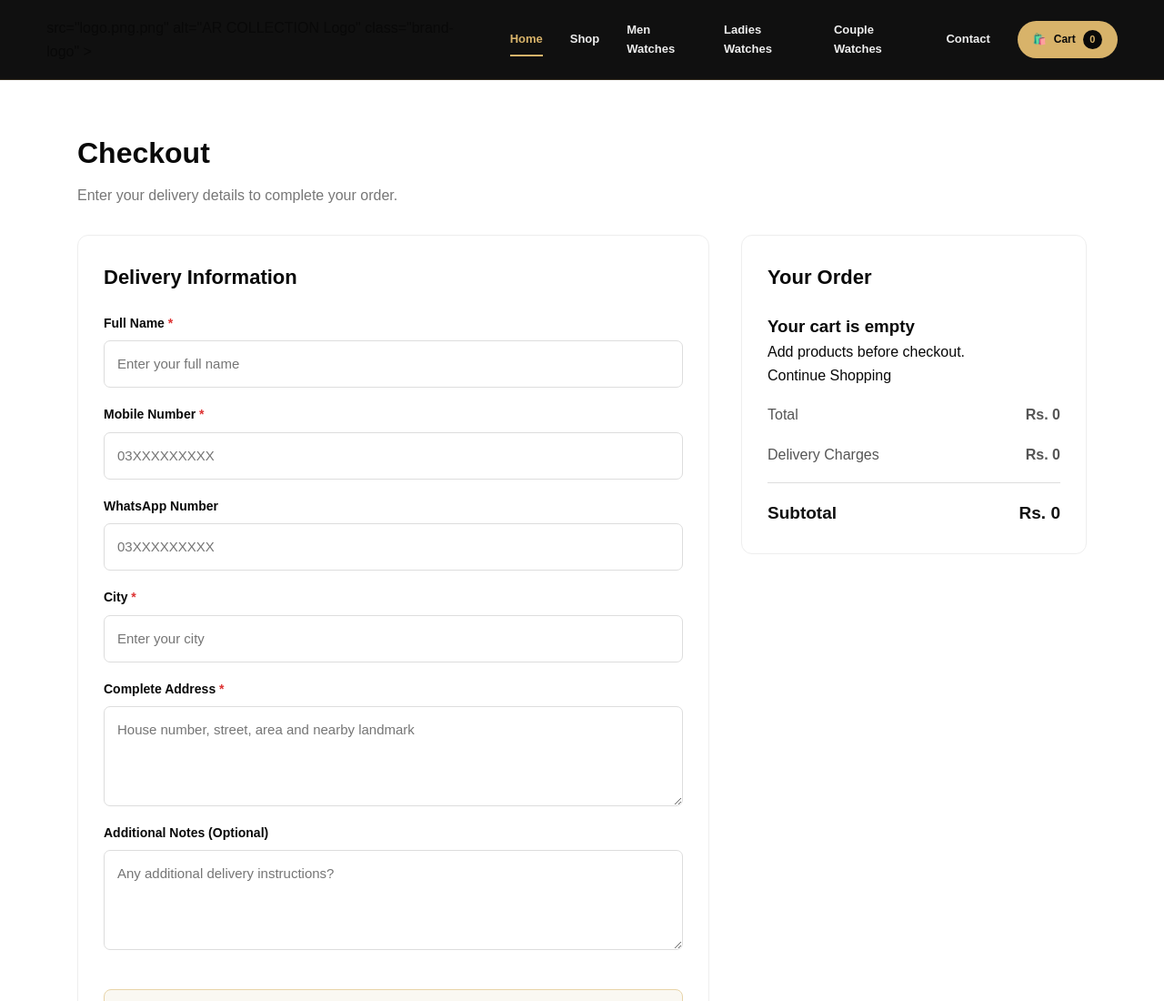
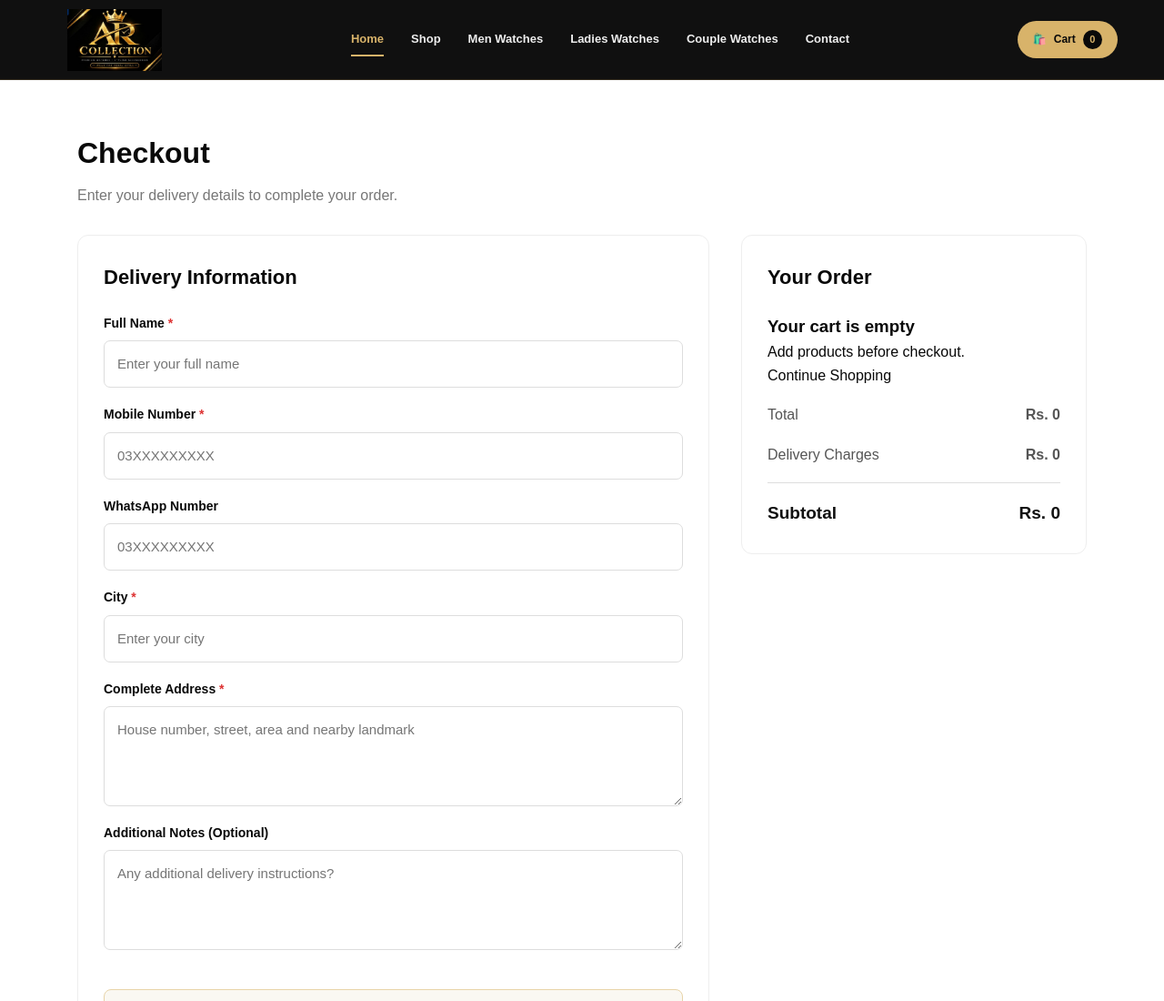
Before and after one commit to modammadwasif-creator/AR-COLLECTION-, a plain HTML site: page checkout.html in a window 1280 px wide. Shown: the top 1100 px of the page at 91% size. Drawn offline with Linux system fonts and the light colour scheme.

Commit message:
Fix HTML encoding issues in checkout.html

```diff
--- a/checkout.html
+++ b/checkout.html
@@ -208,7 +208,8 @@
         <div class="header-container">
 
             <a href="index.html" class="brand">
-                  src="logo.png.png"
+                 <img
+                    src="logo.png.png"
                     alt="AR COLLECTION Logo"
                     class="brand-logo"
                 >
```
